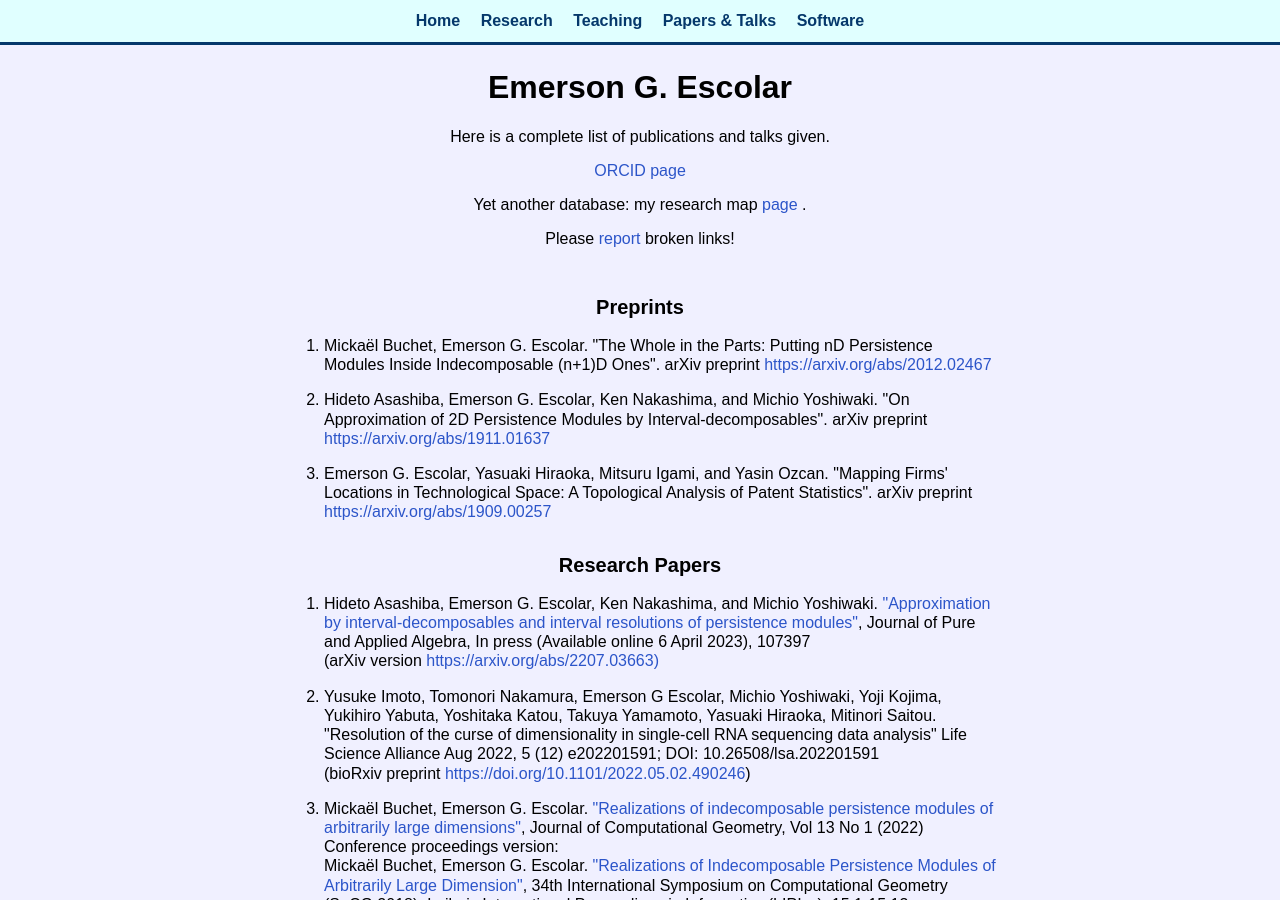
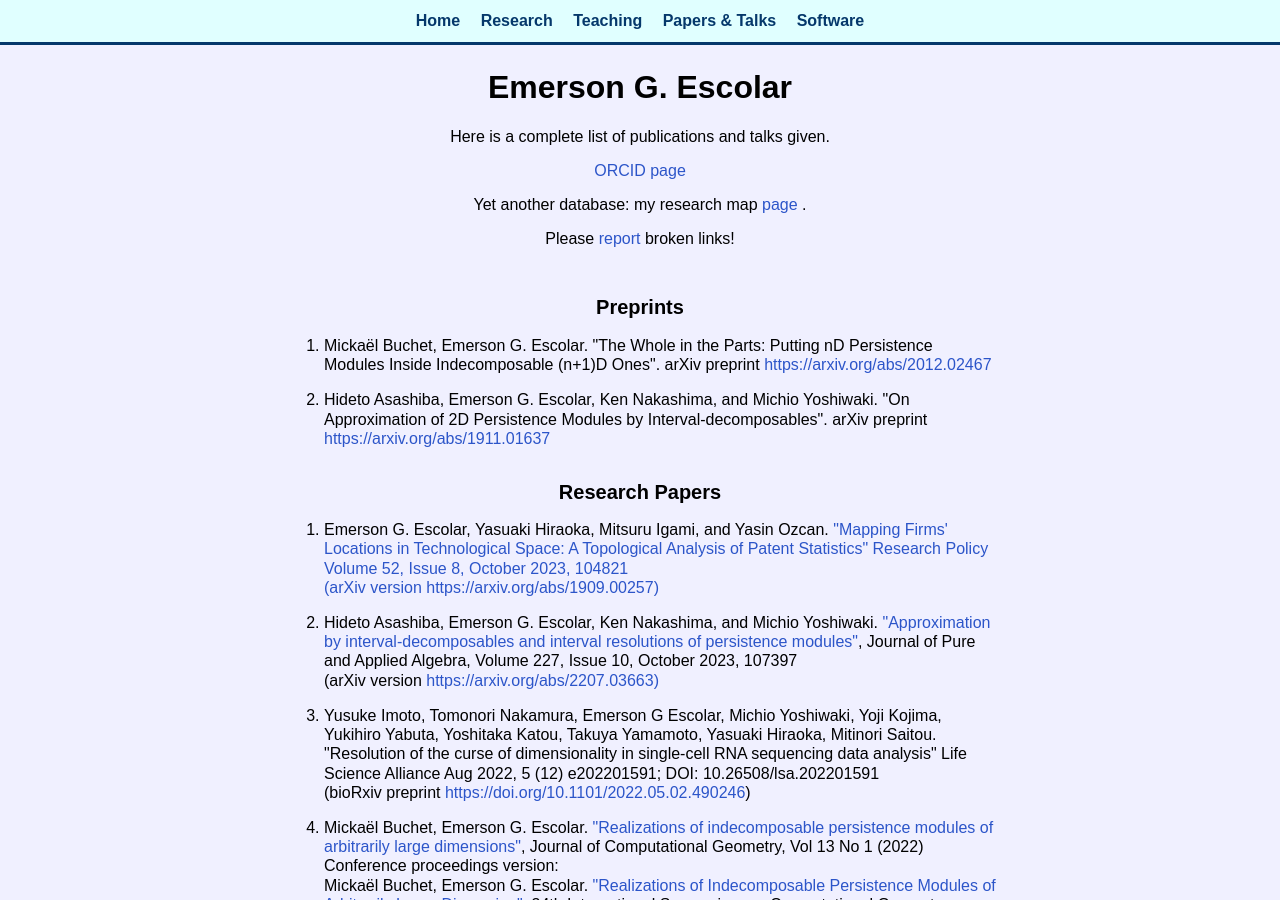
Before and after one commit to emerson-escolar/emerson-escolar.github.io, a Jekyll site: the page built from research_lists.html, in a window 1280 px wide and 900 px high. Built offline with Jekyll 4.4.1, drawn with Linux system fonts in a browser that asks for light colours.

Commit message:
update papers

```diff
--- a/research_lists.html
+++ b/research_lists.html
@@ -49,16 +49,6 @@ title: Emer's Papers & Talks
         https://arxiv.org/abs/1911.01637
       </a>
     </li>
-
-    <li>
-			Emerson G. Escolar, Yasuaki Hiraoka, Mitsuru Igami, and Yasin Ozcan.
-      "Mapping Firms' Locations in Technological Space:
-      A Topological Analysis of Patent Statistics".
-      arXiv preprint
-      <a target="_blank" href=https://arxiv.org/abs/1909.00257>
-        https://arxiv.org/abs/1909.00257
-      </a>
-		</li>
   </ol>
 </section>
 
@@ -66,10 +56,23 @@ title: Emer's Papers & Talks
 	<h2> Research Papers </h2>
 	<ol class="wordbox paperlist">
     <li>
+      Emerson G. Escolar, Yasuaki Hiraoka, Mitsuru Igami, and Yasin Ozcan.
+      <a target="_blank" href="https://doi.org/10.1016/j.respol.2023.104821">
+        "Mapping Firms' Locations in Technological Space:
+        A Topological Analysis of Patent Statistics"
+        Research Policy Volume 52, Issue 8, October 2023, 104821
+
+        <br />
+        (arXiv version <a target="_blank" href=https://arxiv.org/abs/1909.00257>
+          https://arxiv.org/abs/1909.00257)
+        </a>
+    </li>
+
+    <li>
 			Hideto Asashiba, Emerson G. Escolar, Ken Nakashima, and Michio Yoshiwaki.
       <a target="_blank" href="https://www.sciencedirect.com/science/article/pii/S0022404923000804">
          "Approximation by interval-decomposables and interval resolutions of persistence modules"</a>,
-      Journal of Pure and Applied Algebra, In press (Available online 6 April 2023), 107397
+      Journal of Pure and Applied Algebra, Volume 227, Issue 10, October 2023, 107397
 
       <br />
       (arXiv version <a target="_blank" href=https://arxiv.org/abs/2207.03663>
```
